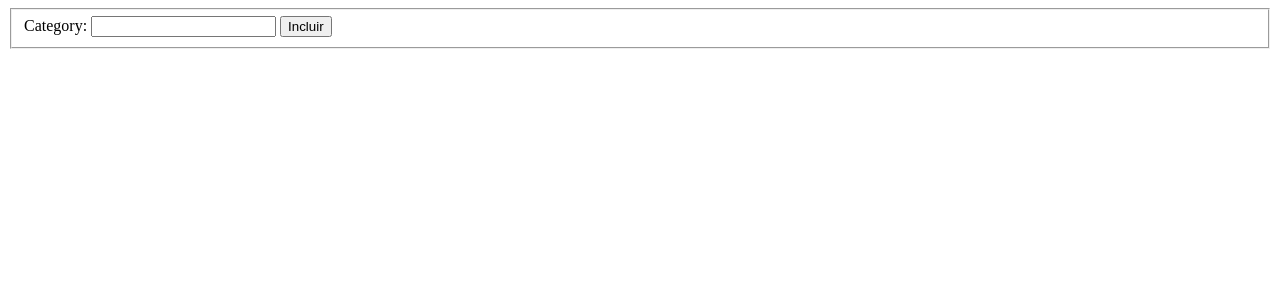
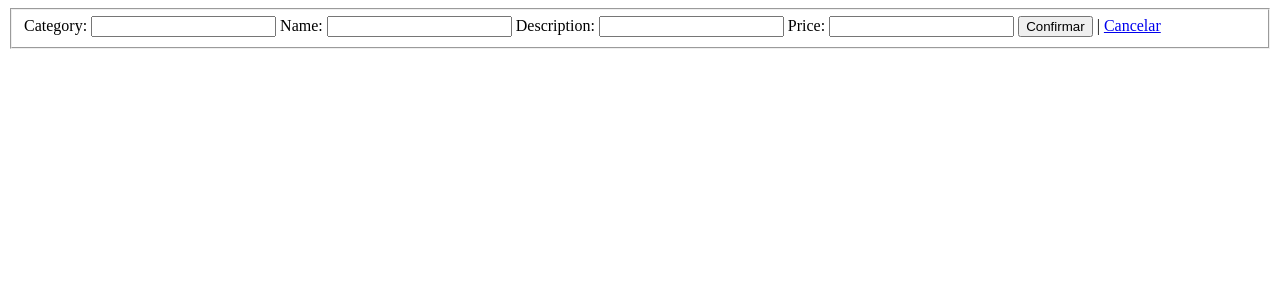
Before and after one commit to RafaelZeitouneRJ/menuhub, a Django app: page /menus/1/new/ in a window 1280 px wide. Shown: the top 300 px of the page. Run offline with Django 4.2, Linux system fonts and the light colour scheme.

Commit message:
Atualização new_menu_item.html

```diff
--- a/menus/templates/menus/new_menu_item.html
+++ b/menus/templates/menus/new_menu_item.html
@@ -4,9 +4,19 @@
 <form action="" method="post">
     {% csrf_token %}
     <fieldset>
-        <label for="category">Category: </label>
-        <input type="text" name="category" />
-        <input type="submit" value="Incluir">
+        <label for="category">Category:</label>
+        <input type="text" name="category"></input>
+
+        <label for="name">Name:</label>
+        <input type="text" name="name"></input>
+
+        <label for="description">Description:</label>
+        <input type="text" name="description"></input>
+
+        <label for="price">Price:</label>
+        <input type="text" name="price"></input>
+
+        <input type="submit" value="Confirmar" /> | <a href="/">Cancelar</a>
     </fieldset>
 </form>
 
```
Also changed, not shown: db.sqlite3.
